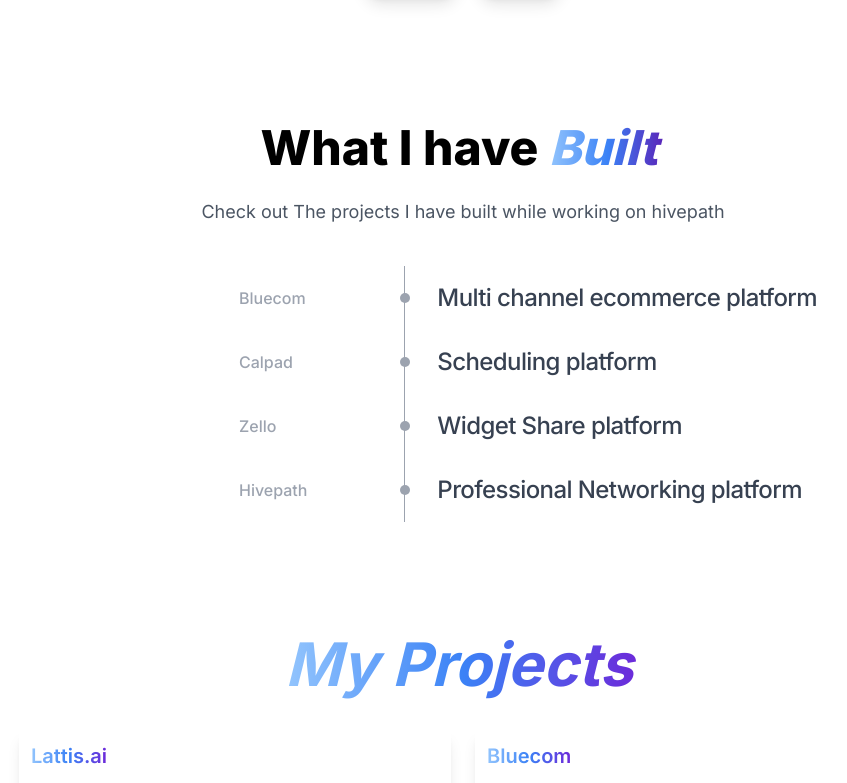
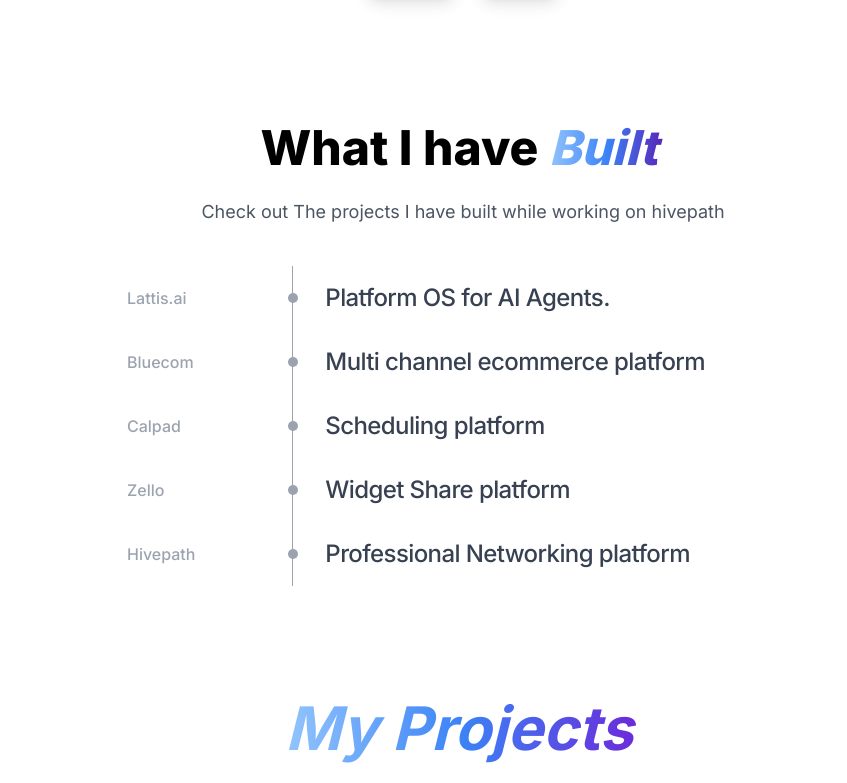
Before and after one commit to himohitmehta/himohit.me, a Next.js app: page / in a window 1280 px wide. Shown: the part 565-1348 px from the top of the page, without its empty margins (177-1024 px from the left). Built offline with nearby package versions, Linux system fonts and the light colour scheme.

Commit message:
timeline updated

```diff
--- a/components/home/timeline.tsx
+++ b/components/home/timeline.tsx
@@ -2,8 +2,14 @@
 
 const data = [
 	{
+		title: "Lattis.ai",
+		publishedAt: "2023-11-18",
+		link: "https://lattis.ai",
+		description: "Platform OS for AI Agents.",
+	},
+	{
 		title: "Bluecom",
-		publishedAt: "2021-09-01",
+		publishedAt: "2023-09-01",
 		link: "https://bluecom.ai",
 		description: "Multi channel ecommerce platform",
 	},
@@ -44,7 +50,7 @@
 					hivepath
 				</p>
 			</div>
-			<ul className="mx-5 max-w-2xl md:mx-auto md:translate-x-28">
+			<ul className="mx-5 max-w-2xl md:mx-auto ">
 				{data
 					.sort((a, b) => b.publishedAt.localeCompare(a.publishedAt))
 					.slice(0, 6)
@@ -68,10 +74,7 @@
 		publishedAt: string;
 	};
 }) => (
-	<a
-		href={post.link}
-		className="group hidden grid-cols-9 items-center md:grid"
-	>
+	<a href={post.link} className="group  grid-cols-9 items-center grid">
 		<div className="col-span-2">
 			<p className="text-base font-medium text-gray-400 transition-colors group-hover:text-gray-700 group-hover:dark:text-white">
 				{post.title}
```
